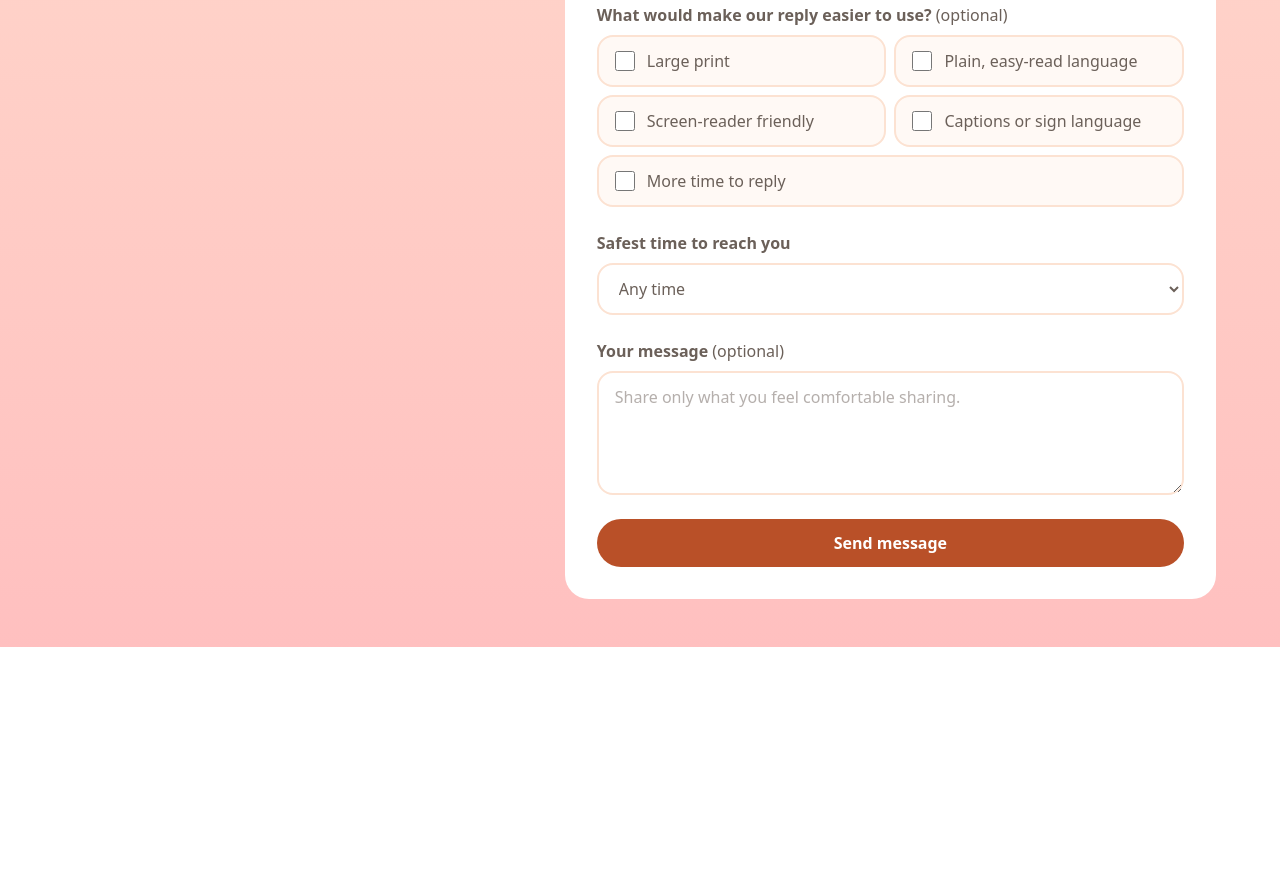
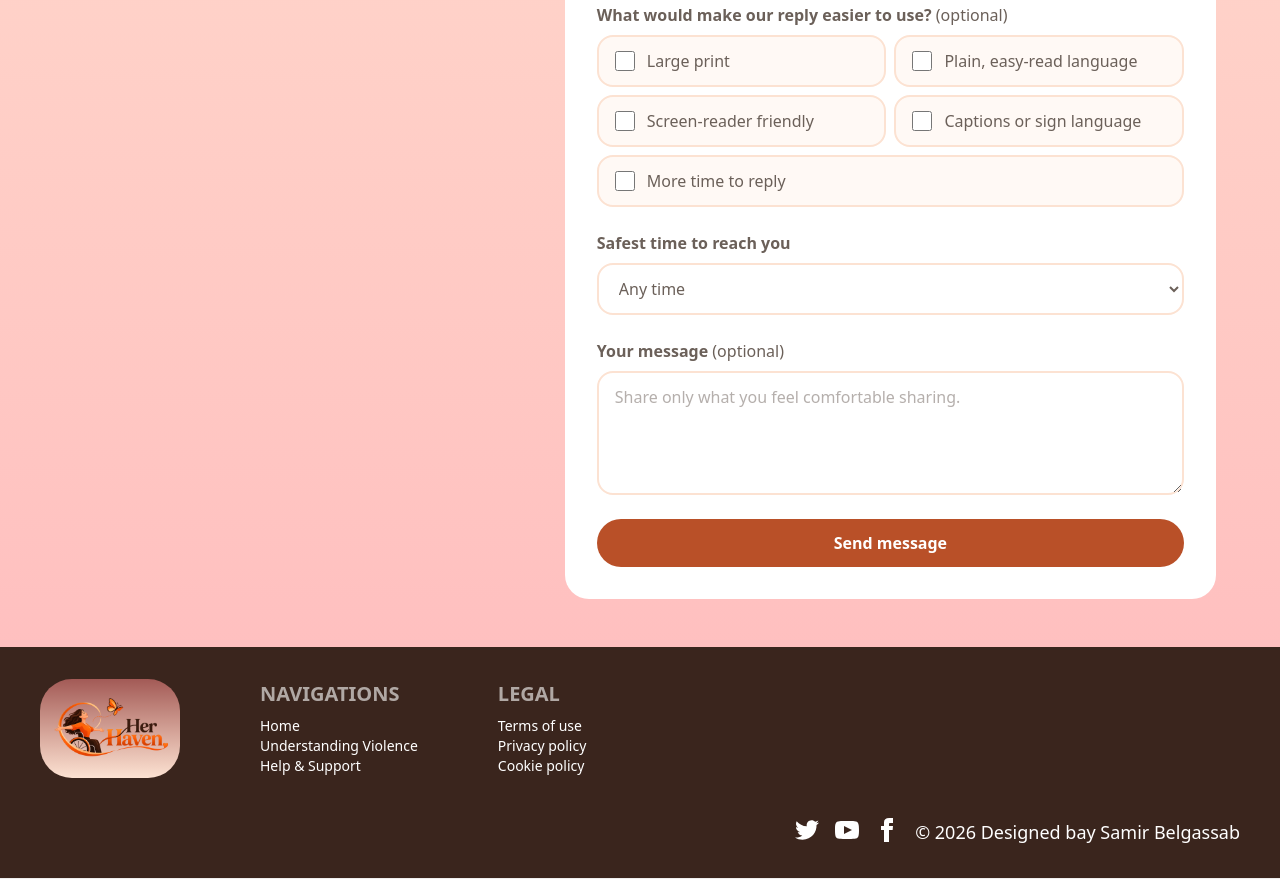
Before and after one commit to Samir-Belgassab/Samir-Belgassab-final-project, a website: page public/pages/contact.html in a window 1280 px wide. Shown: the part 2825-3704 px from the top of the page. Before the commit the page ends 3472 px from the top, so only its background shows below. Drawn offline with nearby package versions, Linux system fonts and the light colour scheme.

Commit message:
style: update footer on all 3 pages

```diff
--- a/public/pages/contact.html
+++ b/public/pages/contact.html
@@ -389,6 +389,81 @@
         </div>
       </section>
     </main>
+     <footer
+        class="footer bg-base-200 max-sm:pl-8 text-base-content bg-[#3a251d] text-white border-base-300 border-b lg:px-10 py-8"
+      >
+        <div class="flex lg:gap-20 max-sm:gap-5 items-center">
+          <img
+            src="../images/logo.webp"
+            class="w-35 max-sm:w-25 bg-linear-to-t from-[#fce2d2] to-[#f888] rounded-4xl p-2"
+          />
+
+          <nav class="flex flex-col">
+            <h6 class="footer-title text-xl">Navigations</h6>
+            <a class="link link-hover" href="../../index.html">Home</a>
+            <a class="link link-hover" href="./about.html"
+              >Understanding Violence</a
+            >
+            <a class="link link-hover" href="./contact.html"
+              >Help &amp; Support</a
+            >
+          </nav>
+
+          <nav class="flex flex-col">
+            <h6 class="footer-title text-xl">Legal</h6>
+            <a class="link link-hover">Terms of use</a>
+            <a class="link link-hover">Privacy policy</a>
+            <a class="link link-hover">Cookie policy</a>
+          </nav>
+        </div>
+        <nav class="md:place-self-center md:justify-self-end max-sm:px-3">
+          <div class="grid grid-flow-col gap-4">
+            <a>
+              <svg
+                aria-label="Twitter"
+                xmlns="http://www.w3.org/2000/svg"
+                width="24"
+                height="24"
+                viewBox="0 0 24 24"
+                class="fill-current"
+              >
+                <path
+                  d="M24 4.557c-.883.392-1.832.656-2.828.775 1.017-.609 1.798-1.574 2.165-2.724-.951.564-2.005.974-3.127 1.195-.897-.957-2.178-1.555-3.594-1.555-3.179 0-5.515 2.966-4.797 6.045-4.091-.205-7.719-2.165-10.148-5.144-1.29 2.213-.669 5.108 1.523 6.574-.806-.026-1.566-.247-2.229-.616-.054 2.281 1.581 4.415 3.949 4.89-.693.188-1.452.232-2.224.084.626 1.956 2.444 3.379 4.6 3.419-2.07 1.623-4.678 2.348-7.29 2.04 2.179 1.397 4.768 2.212 7.548 2.212 9.142 0 14.307-7.721 13.995-14.646.962-.695 1.797-1.562 2.457-2.549z"
+                ></path>
+              </svg>
+            </a>
+            <a>
+              <svg
+                aria-label="YouTube"
+                xmlns="http://www.w3.org/2000/svg"
+                width="24"
+                height="24"
+                viewBox="0 0 24 24"
+                class="fill-current"
+              >
+                <path
+                  d="M19.615 3.184c-3.604-.246-11.631-.245-15.23 0-3.897.266-4.356 2.62-4.385 8.816.029 6.185.484 8.549 4.385 8.816 3.6.245 11.626.246 15.23 0 3.897-.266 4.356-2.62 4.385-8.816-.029-6.185-.484-8.549-4.385-8.816zm-10.615 12.816v-8l8 3.993-8 4.007z"
+                ></path>
+              </svg>
+            </a>
+            <a>
+              <svg
+                aria-label="Facebook"
+                xmlns="http://www.w3.org/2000/svg"
+                width="24"
+                height="24"
+                viewBox="0 0 24 24"
+                class="fill-current"
+              >
+                <path
+                  d="M9 8h-3v4h3v12h5v-12h3.642l.358-4h-4v-1.667c0-.955.192-1.333 1.115-1.333h2.885v-5h-3.808c-3.596 0-5.192 1.583-5.192 4.615v3.385z"
+                ></path>
+              </svg>
+            </a>
+            <p class="lg:text-lg">© 2026 Designed bay Samir Belgassab</p>
+          </div>
+        </nav>
+      </footer>
     <script src="https://cdn.jsdelivr.net/npm/@tailwindcss/browser@4"></script>
   </body>
 </html>
```
Also changed, not shown: index.html (+1 -1 lines), public/pages/about.html (+1 -1 lines), public/css/output.css.
